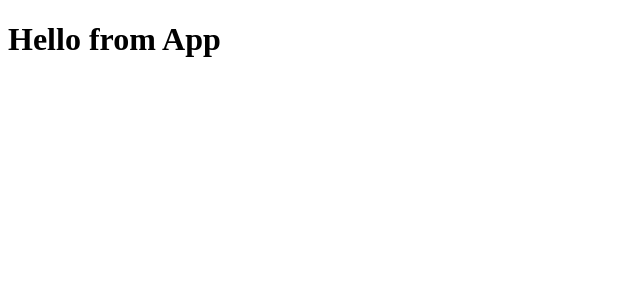
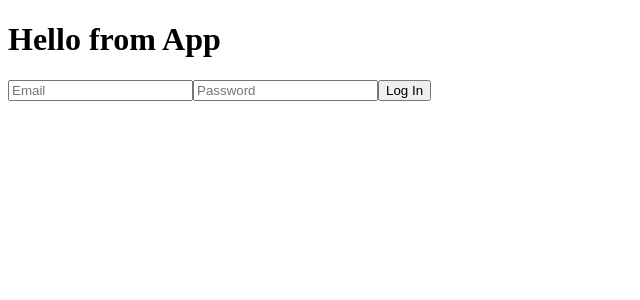
Before and after one commit to ShanFalk/Sip, a React (Create React App) app in the folder authenticate-me/frontend/: page / in a window 1280 px wide. Shown: the top 300 px of the page, without its empty margins (0-640 px from the left). Built offline with nearby package versions, Linux system fonts and the light colour scheme; no server answers.

Commit message:
working on login form component

```diff
--- a/authenticate-me/frontend/src/App.js
+++ b/authenticate-me/frontend/src/App.js
@@ -1,6 +1,11 @@
+import LoginFormPage from "./components/LoginFormPage";
+
 function App() {
   return (
+    <>
     <h1>Hello from App</h1>
+    <LoginFormPage />
+    </>
   );
 }
 
--- /dev/null
+++ b/authenticate-me/frontend/src/components/LoginFormPage/index.js
@@ -0,0 +1,37 @@
+import { useState } from 'react';
+import { useDispatch } from 'react-redux';
+import  { loginUser } from '../../store/session';
+
+const LoginFormPage = () => {
+
+    const [email, setEmail] = useState('');
+    const [password, setPassword] = useState('');
+
+    const onSubmit = async (e) => {
+
+    }
+
+    return (
+        <div id='login-form-div'>
+            <form id = 'login-form' onSubmit={onSubmit}>
+                <input
+                className='form-field'
+                type='email'
+                placeholder='Email'
+                value={email}
+                onChange={(e) => setEmail(e.target.value)}
+                />
+                <input
+                className='form-field'
+                type='password'
+                placeholder='Password'
+                value={password}
+                onChange={(e) => setPassword(e.target.value)}
+                />
+                <button>Log In</button>
+            </form>
+        </div>
+    )
+}
+
+export default LoginFormPage;
```
